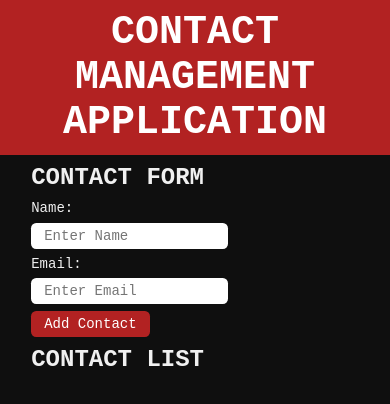
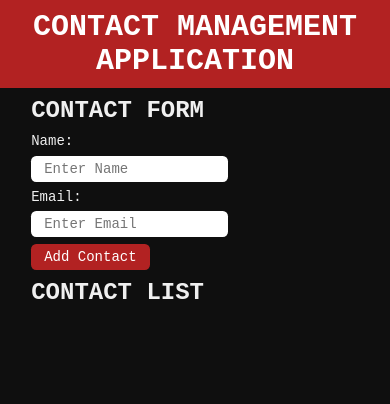
Before and after one commit to Ravneet-Virk/CM-Application, a React (Vite) app: page / in a window 390 px wide. Shown: the top 404 px of the page. Built offline with nearby package versions, Linux system fonts and the light colour scheme.

Commit message:
media queries

```diff
--- a/src/Components/Header.css
+++ b/src/Components/Header.css
@@ -9,3 +9,9 @@
     padding: 10px 0;
     font-size: 40px;
 }
+
+@media screen and (max-width: 500px) {
+    .header h1{
+        font-size: 30px;
+    }
+}
```
